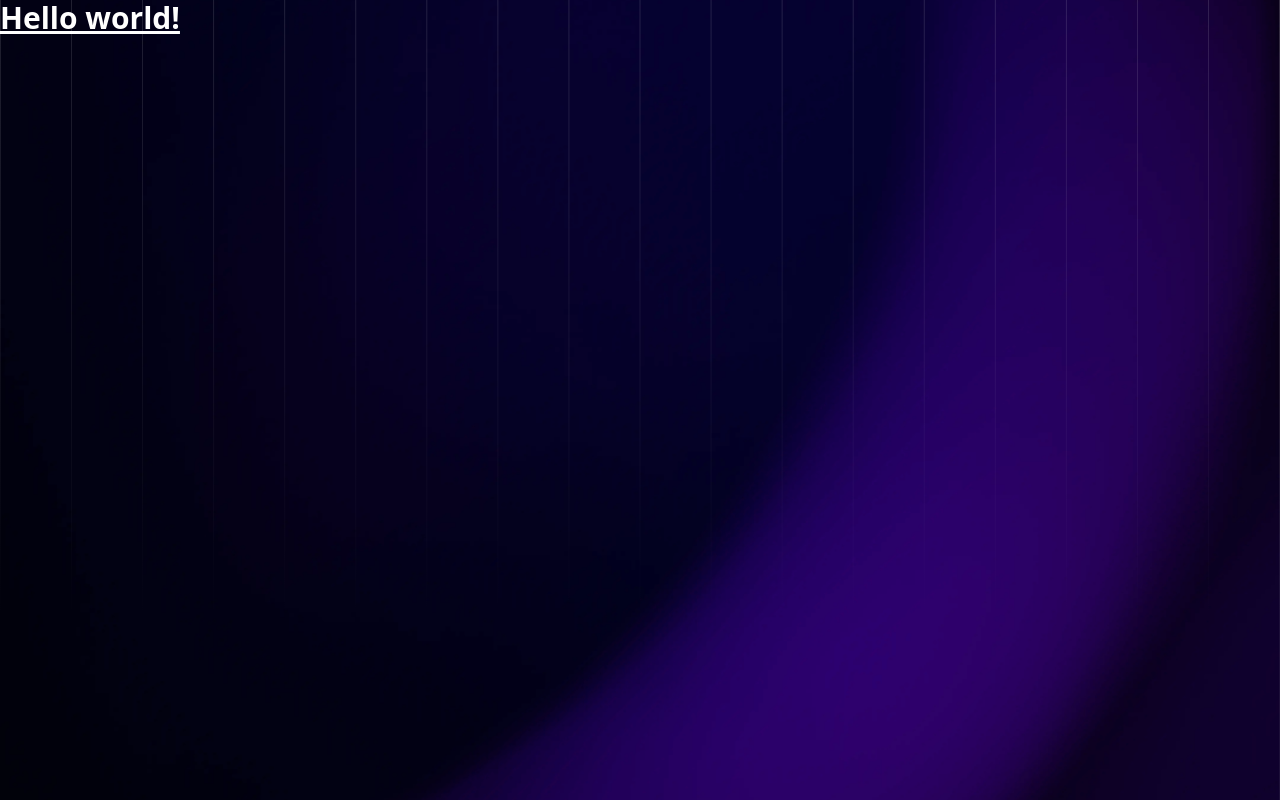
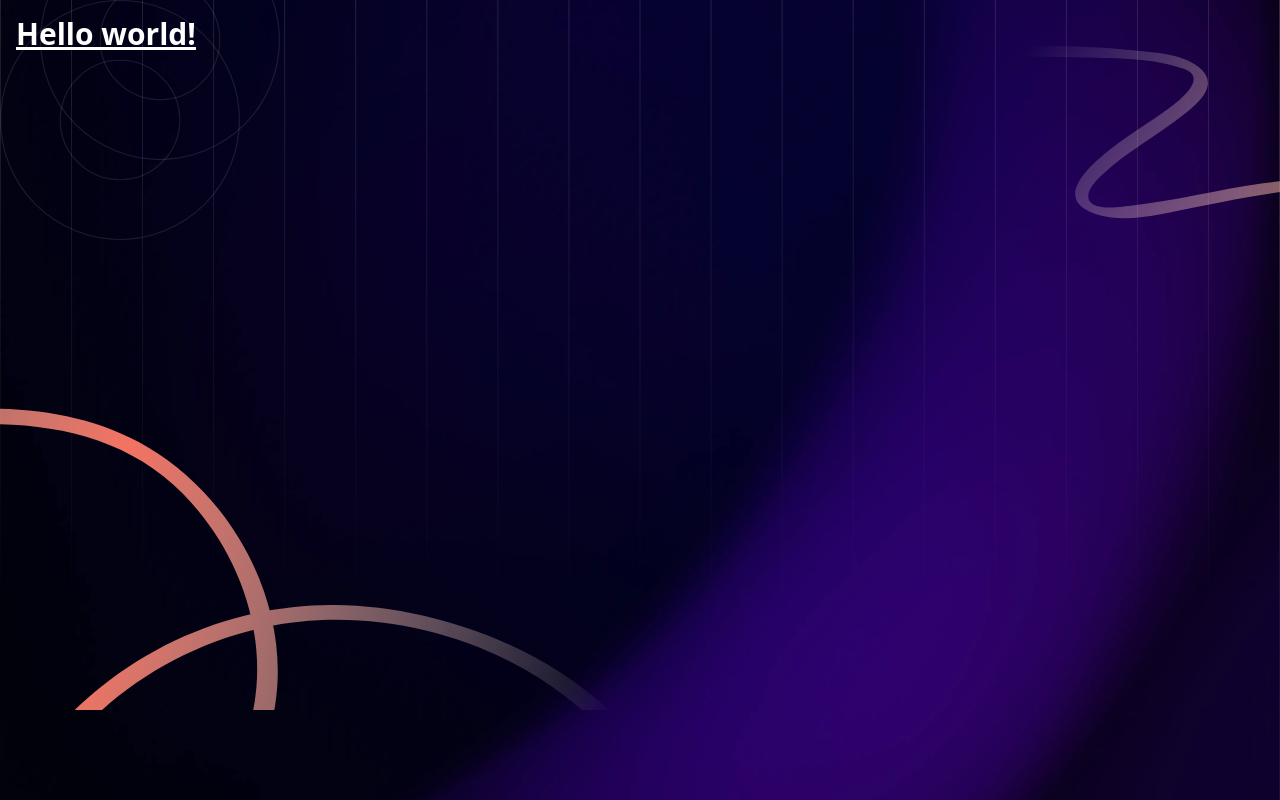
Before and after one commit to negin-khademi/conference-ticket-generator, an Angular app: page / in a window 1280 px wide. Built offline with nearby package versions, Linux system fonts and the light colour scheme.

Commit message:
feat : create background component & use images as background

```diff
--- a/src/app/app.component.html
+++ b/src/app/app.component.html
@@ -1,8 +1,4 @@
-<div class="relative min-h-dvh bg-center bg-no-repeat bg-cover w-full bg-[url(/images/background-desktop.png)] ">
-  <div class="relative min-h-dvh bg-center bg-no-repeat bg-cover w-full bg-[url(/images/pattern-lines.svg)] ">
-    <h1 class="text-white font-Inconsolata text-3xl font-bold underline">
-      Hello world!
-    </h1>
-
-  </div>
-</div>
+<app-background>
+  <h1 class="text-white text-3xl font-bold underline">Hello world!</h1>
+</app-background>
+<router-outlet />
--- a/src/app/app.component.scss
+++ b/src/app/app.component.scss
@@ -1,6 +1,3 @@
 body {
 	font-family: "Inconsolata", monospace;
 }
-
-.desktop-background {
-}
--- /dev/null
+++ b/src/app/background/background.component.html
@@ -0,0 +1,26 @@
+<div class="relative min-h-dvh w-full bg-center bg-no-repeat bg-cover bg-[url('/images/background-desktop.png')]">
+  <div class="relative min-h-dvh w-full bg-center bg-no-repeat bg-cover bg-[url('/images/pattern-lines.svg')]">
+
+    <!-- Top-left decoration -->
+    <div
+      class="absolute -top-20 left-10 w-[30%] h-[30%] bg-no-repeat bg-contain bg-[url('/images/pattern-circle.svg')] pointer-events-none">
+    </div>
+    <!-- Top-right decoration -->
+    <div
+      class="absolute top-10 right-0 w-[30%] h-[30%] bg-no-repeat bg-contain bg-[url('/images/pattern-squiggly-line-top.svg')] pointer-events-none">
+    </div>
+    <!-- middle right decoration -->
+    <div
+      class="absolute bottom-30 w-[30%] h-[30%] bg-no-repeat bg-contain bg-[url('/images/pattern-circle.svg')] pointer-events-none">
+    </div>
+    <!-- Bottom-left decoration -->
+    <div
+      class="absolute bottom-0 left-0 w-[50%] h-[50%] bg-no-repeat bg-contain bg-[url('/images/pattern-squiggly-line-bottom-desktop.svg')] pointer-events-none">
+    </div>
+
+    <div class="relative z-10 p-4">
+      <ng-content></ng-content>
+    </div>
+
+  </div>
+</div>
```
Also changed, not shown: src/app/app.component.ts (+8 -7 lines), src/app/background/background.component.ts (added, +11 -0 lines), src/app/background/background.component.scss (added).
